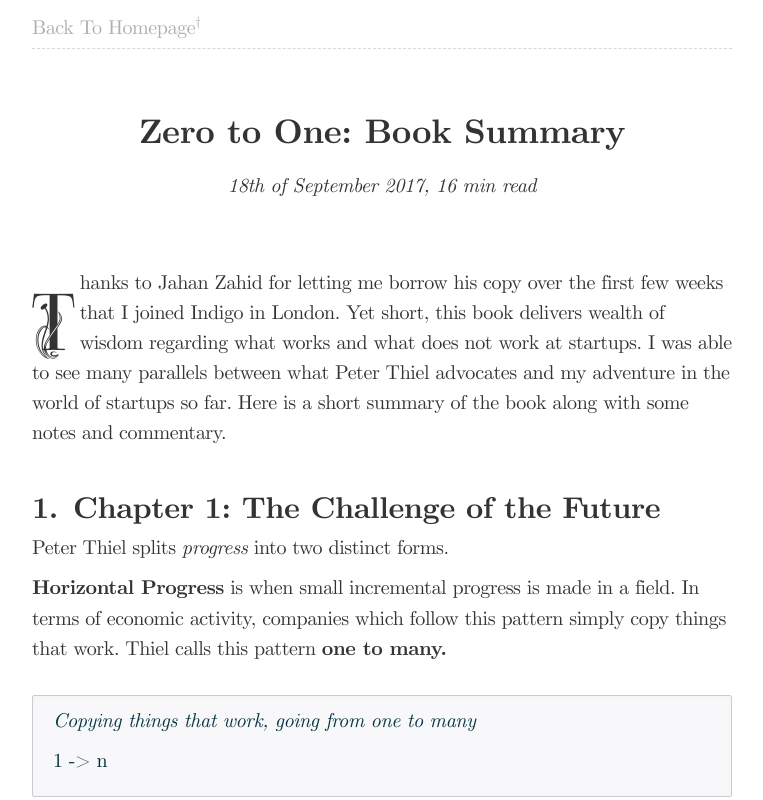
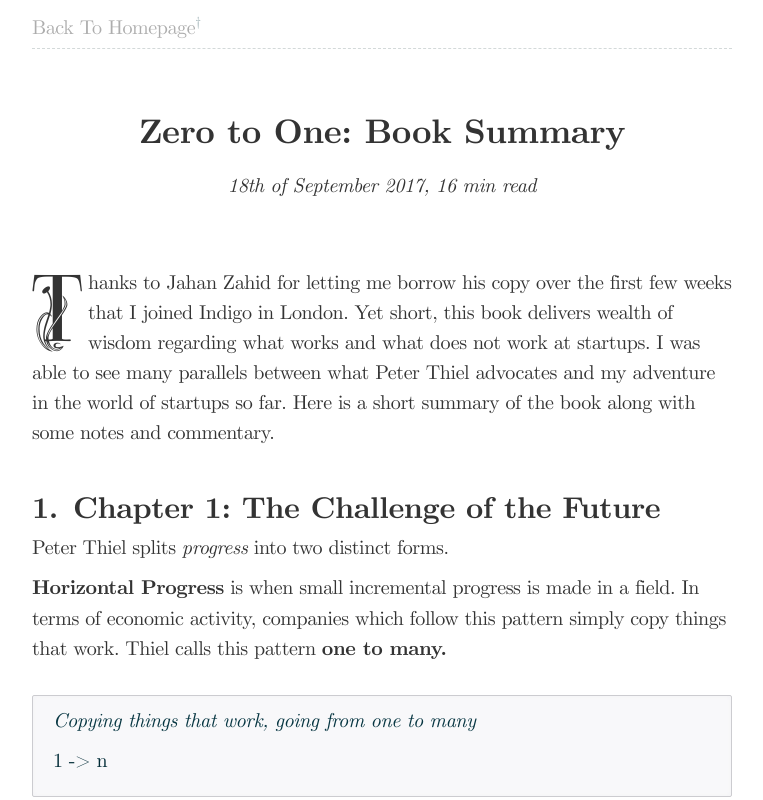
Before and after one commit to ersel/ersel.github.io, a website: page blog/dropcap-test.html in a window 1280 px wide. Shown: the top 800 px of the page, without its empty margins (258-1021 px from the left). Drawn offline with nearby package versions, Linux system fonts and the light colour scheme; a script that the page names is missing; a web font is replaced by a local one.

Commit message:
update dropcap css

```diff
--- a/formats/theme/theme.css
+++ b/formats/theme/theme.css
@@ -393,9 +393,9 @@
 	border-radius: 0px;
 }
 
-
-
 .dropcap {
 	font-family: 'BodoniClassic-Fleurs';
 	margin-right: 0.05em;
+	margin-top: 0px !important;
+	font-size: 132px !important;
 }
```
